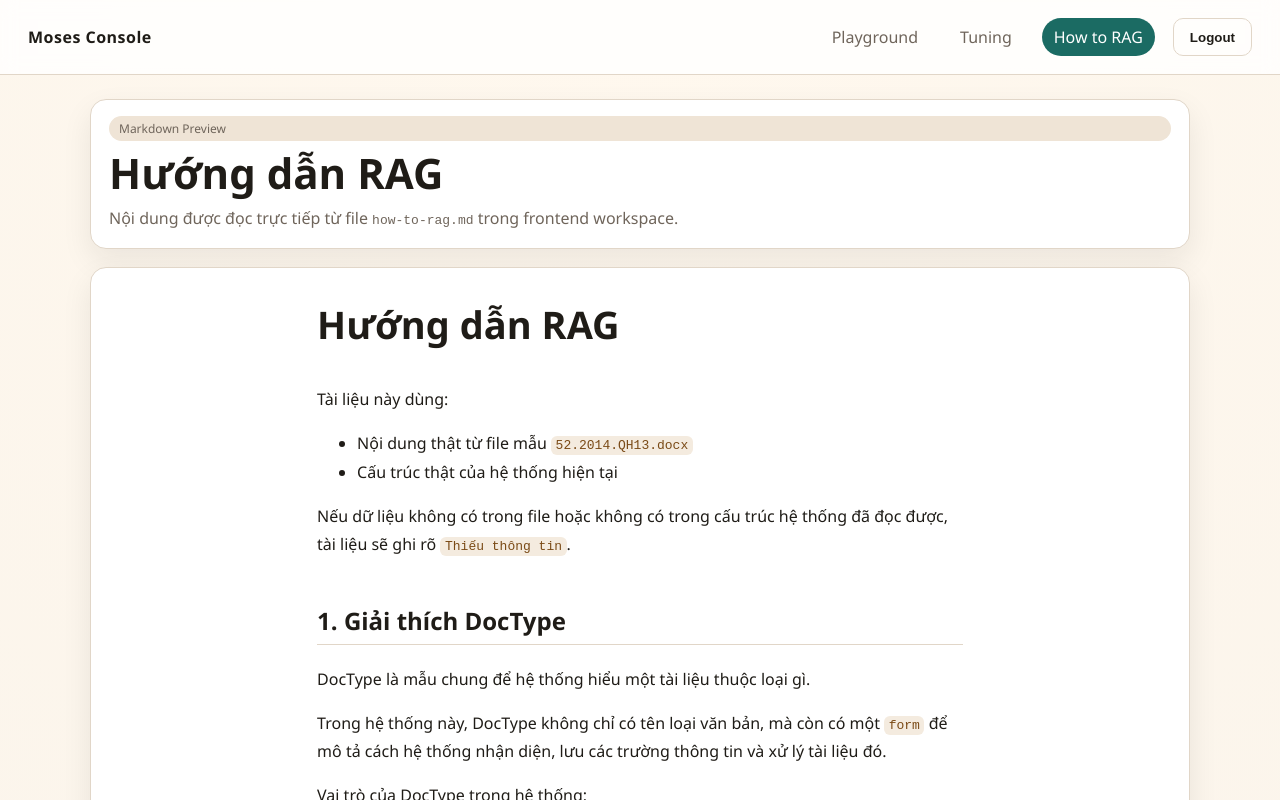
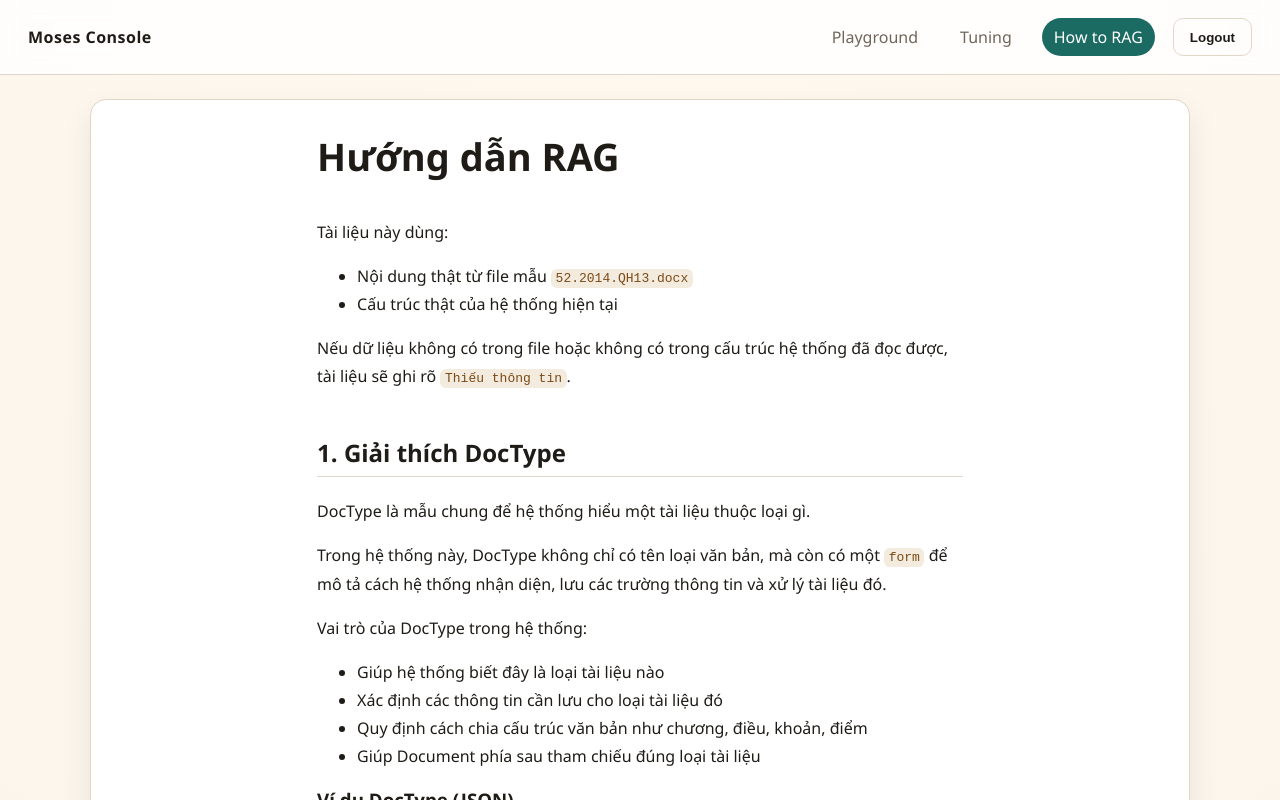
Before and after one commit to khiemnd777/moses-mvp, a React (Vite) app in the folder frontend/: page /how-to-rag in a window 1280 px wide. Shown: the top 800 px of the page. Built offline with nearby package versions, Linux system fonts and the light colour scheme; no server answers.

Commit message:
remove preview title

```diff
--- a/frontend/src/features/guide/GuidePreviewPage.tsx
+++ b/frontend/src/features/guide/GuidePreviewPage.tsx
@@ -5,16 +5,6 @@ import guideMarkdown from './how-to-rag.md?raw';
 const GuidePreviewPage = () => {
   return (
     <section className="guide-page">
-      <div className="guide-hero card">
-        <div className="panel-body guide-hero-body">
-          <div className="badge">Markdown Preview</div>
-          <h1>Hướng dẫn RAG</h1>
-          <p>
-            Nội dung được đọc trực tiếp từ file <code>how-to-rag.md</code> trong frontend workspace.
-          </p>
-        </div>
-      </div>
-
       <article className="card guide-markdown-shell">
         <div className="guide-markdown">
           <ReactMarkdown remarkPlugins={[remarkGfm]}>{guideMarkdown}</ReactMarkdown>
```
